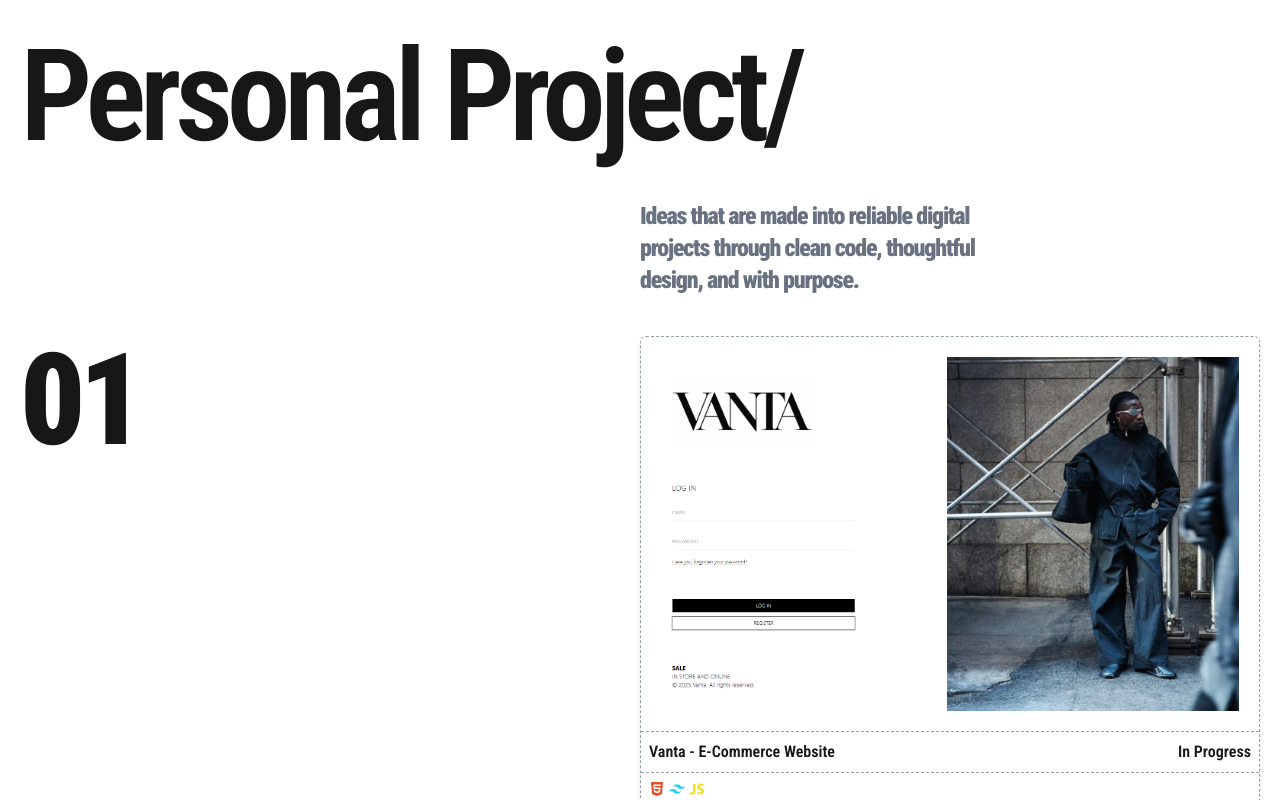
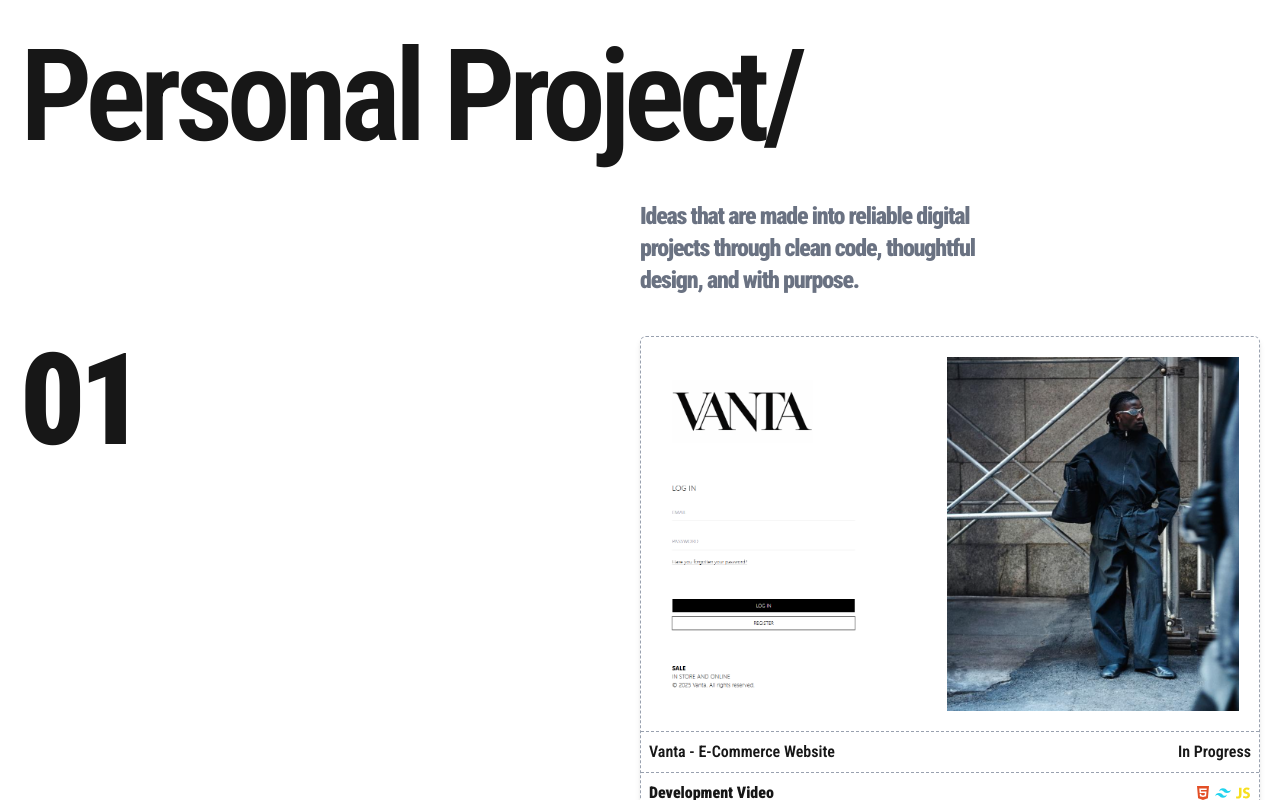
Before and after one commit to allanrodneyyy/Personal-Portfolio, a React (Vite) app: page / in a window 1280 px wide. Shown: the part 2000-2800 px from the top of the page. Built offline with nearby package versions, Linux system fonts and the light colour scheme.

Commit message:
Added links in Projects

```diff
--- a/src/components/Images.jsx
+++ b/src/components/Images.jsx
@@ -23,6 +23,7 @@ export function Images({ setProjectNumber }) {
     title: 'Vanta',
     path: vanta,
     subtitle: 'E-Commerce Website',
+    videoUrl: 'www.youtube.com/watch?v=32M1al-Y6Ag&t',
     status: 'In Progress',
     tools: [{
       html: <FaHtml5 color="#E34F26" />,
@@ -99,9 +100,10 @@ export function Images({ setProjectNumber }) {
             <p>{image.title} - {image.subtitle}</p>
             <p>{image.status}</p>
           </div>
-          <div className="flex items-center self-end sm:self-auto">
+          <div className="flex items-center justify-between p-2">
+            <a href={`http://${image.videoUrl}`} className={`${image.videoUrl ? "block" : "hidden"}`}>Development Video</a>
             {image.tools.map((tool, idx) => (
-              <div key={idx} className="p-2 flex gap-1 items-center"
+              <div key={idx} className=" flex gap-1 items-center"
               >
 
                 <p>{tool.html} </p>
```
